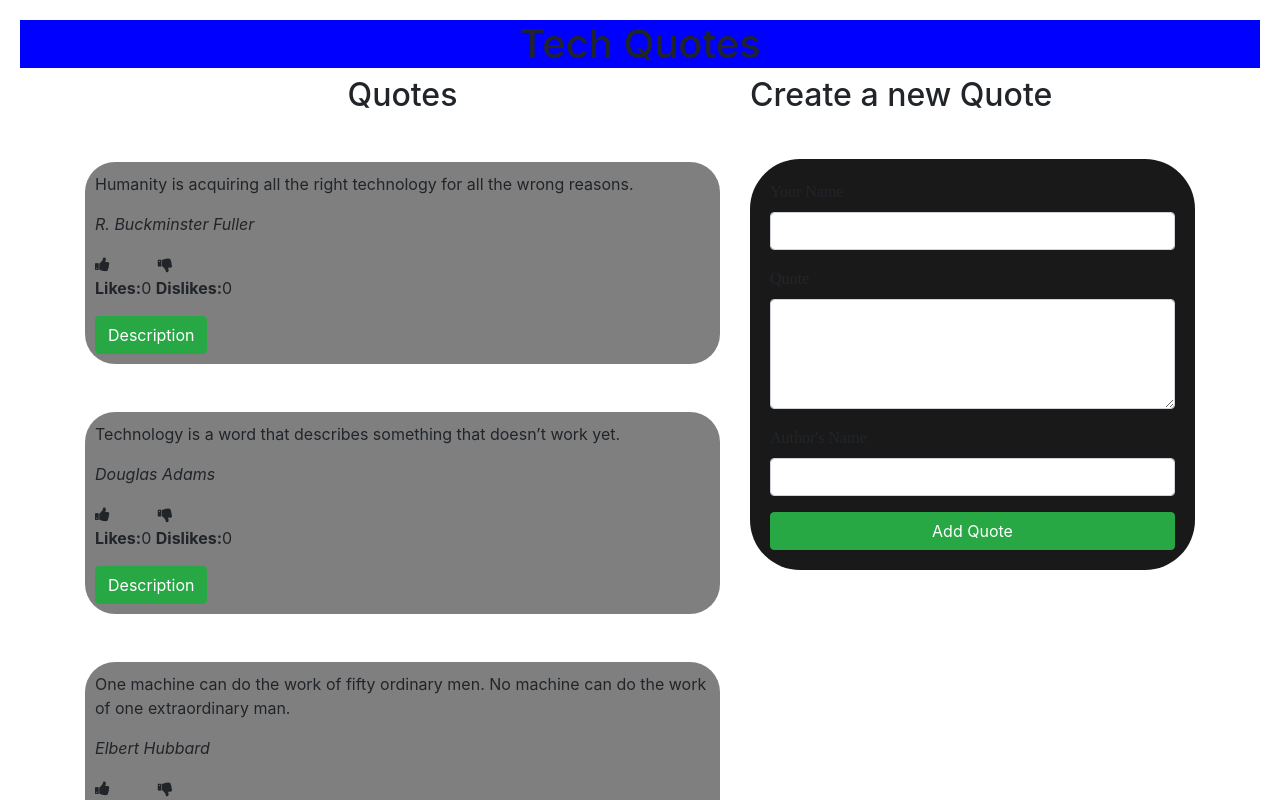
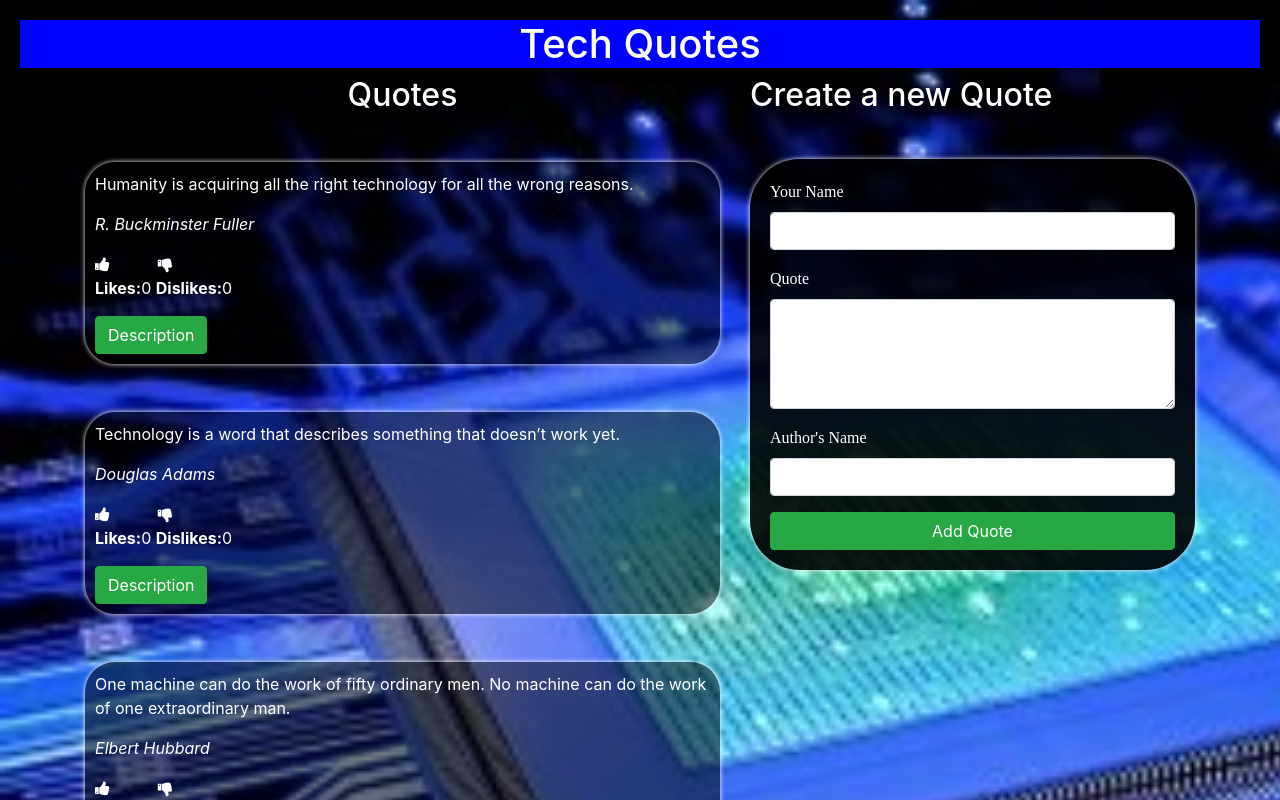
Before and after one commit to daisyarusey/Quotes, an Angular app: page / in a window 1280 px wide. Shown: the top 800 px of the page. Built offline with nearby package versions, Linux system fonts and the light colour scheme.

Commit message:
return bg

```diff
--- a/src/app/quote/quote.component.css
+++ b/src/app/quote/quote.component.css
@@ -1,5 +1,9 @@
 .body{
   padding: 20px;
+  background-image: url(src/assets/bg.jpg);
+  background-repeat: no-repeat;
+  background-size: cover;
+  color: white;
 }
 
 #quotes{
```
